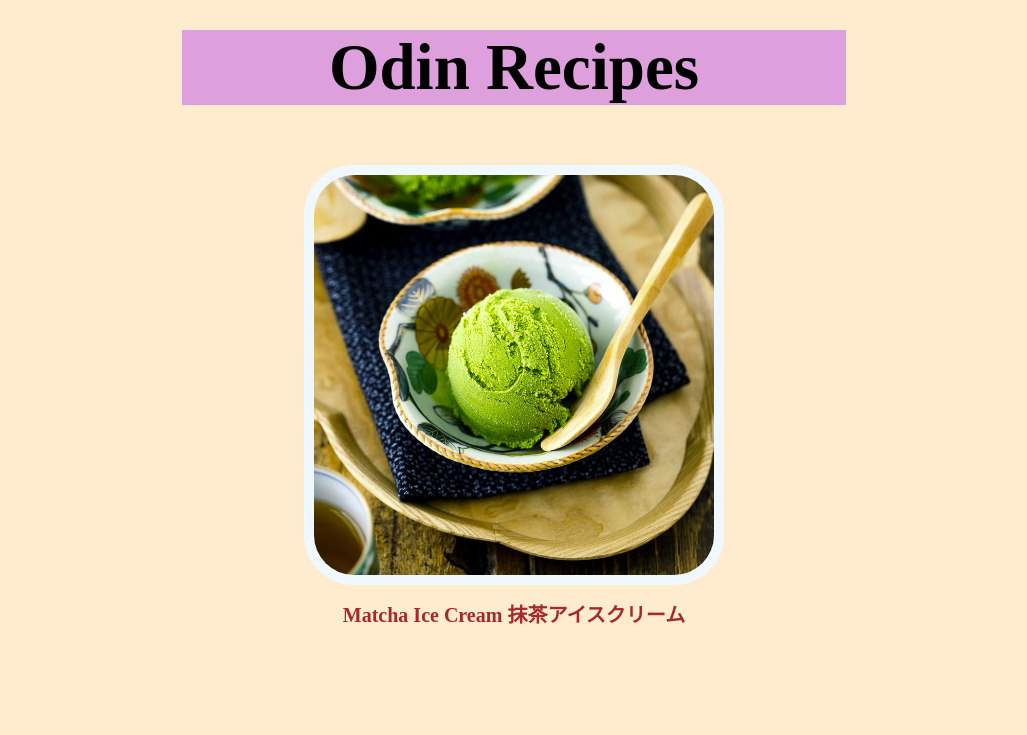
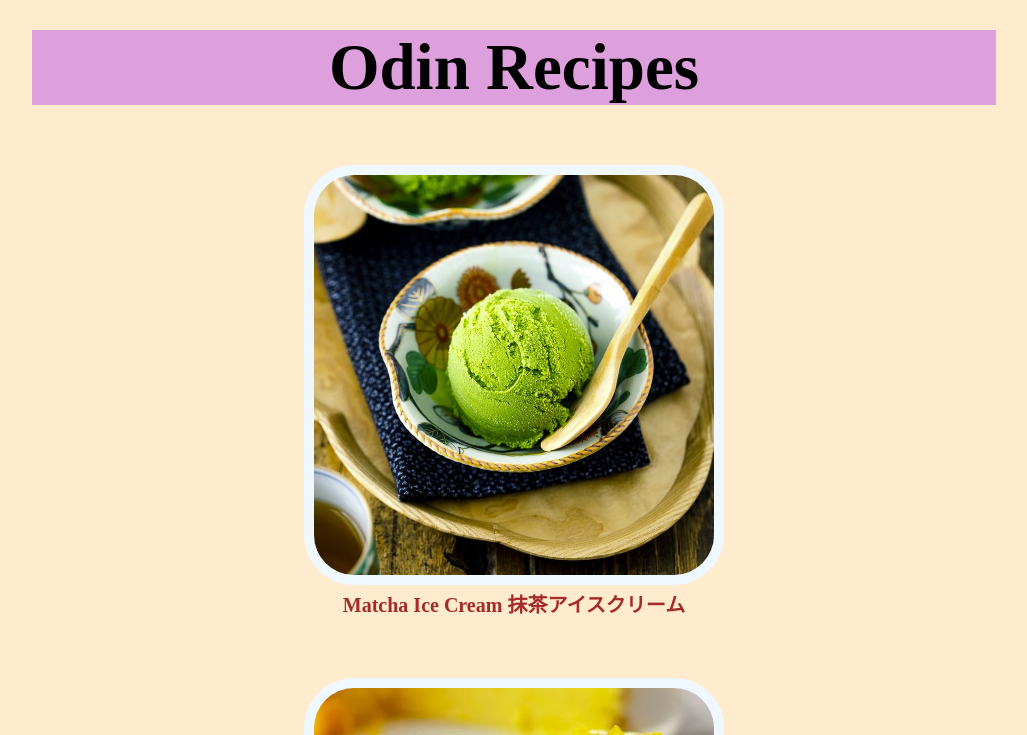
Before and after one commit to turtle-jin/odin-recipes, a plain HTML site: page index.html in a window 1280 px wide. Shown: the top 735 px of the page, without its empty margins (126-1153 px from the left). Drawn offline with Linux system fonts and the light colour scheme.

Commit message:
change margin on index

```diff
--- a/styles.css
+++ b/styles.css
@@ -3,12 +3,12 @@
     font-size: 65px;
     text-align: center;
     background-color: plum;
-    margin: 30px 300px 30px 300px;
+    margin: 30px 150px 30px 150px;
 
 }
 
 .foodName{
-    margin: 0 50px 80px 50px;
+    margin: 0 50px 30px 50px;
     font-size: 20px;
     color: brown;
     font-family: Ink Free;
@@ -20,7 +20,7 @@ img{
     padding: 10px;
     background-color:aliceblue;
     align-items: center;
-    margin: 30px 50px 10px 50px;
+    margin: 30px 50px 0px 50px;
 }
 
 body{
```
